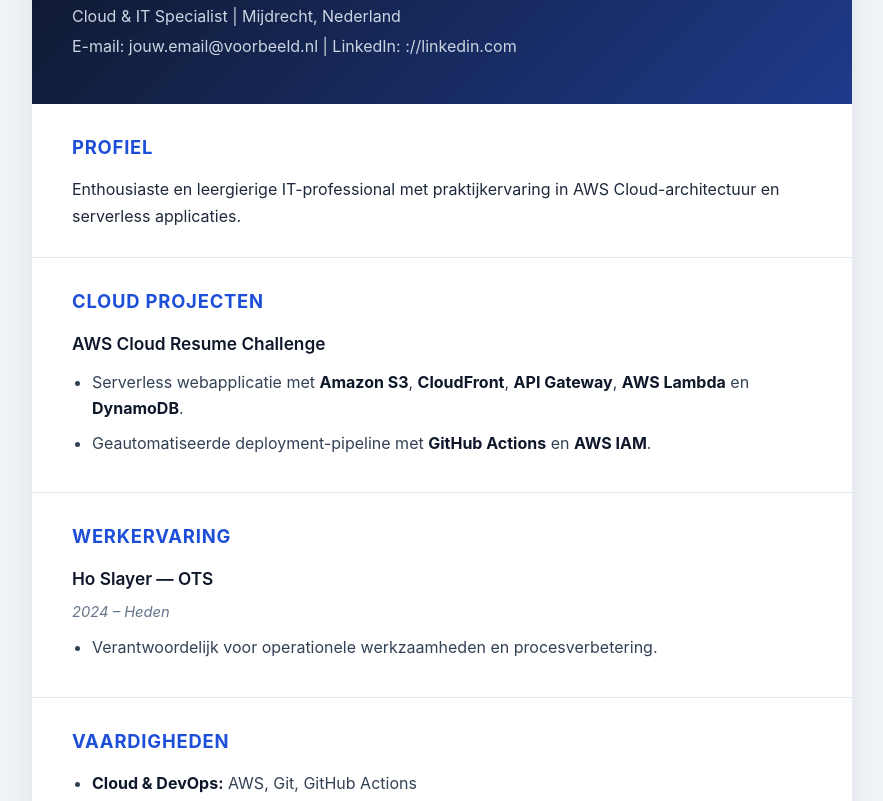
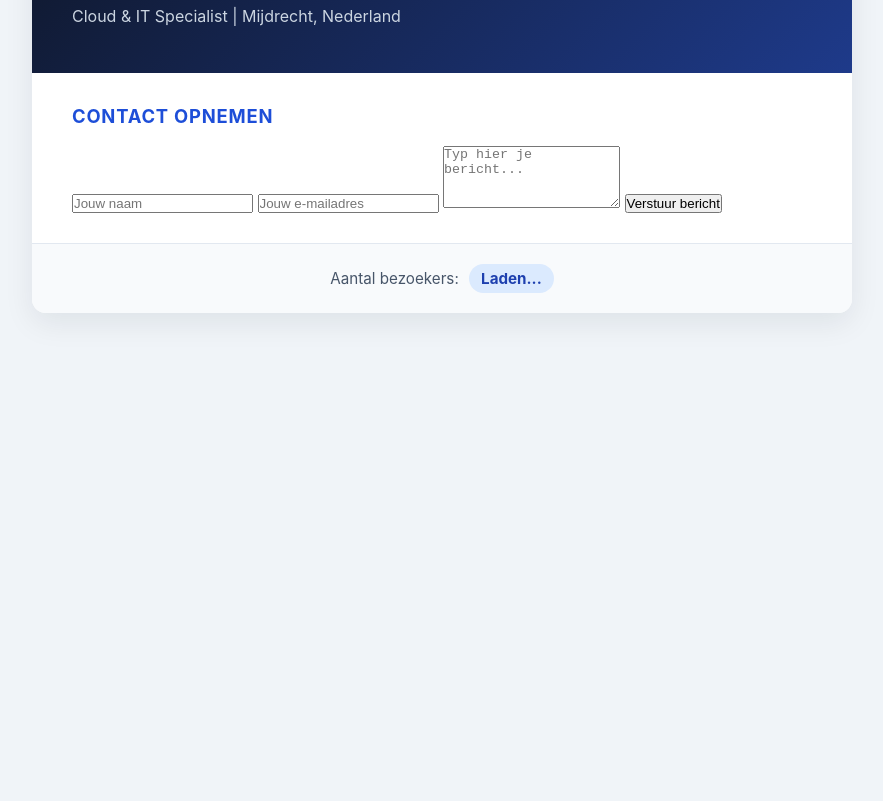
Before and after one commit to svirgill/mijn-cloud-cv, a plain HTML site: page index.html in a window 1280 px wide. Shown: the part 145-946 px from the top of the page, without its empty margins (198-1081 px from the left). After the commit the page ends 800 px from the top, so only its background shows below. Drawn offline with Linux system fonts and the light colour scheme; no server answers.

Commit message:
Update index.html

```diff
--- a/index.html
+++ b/index.html
@@ -8,41 +8,21 @@
 </head>
 <body>
     <div class="container">
+        <!-- Header, profiel, projecten, ervaring en vaardigheden secties -->
         <header>
             <h1>Sven Landveld</h1>
             <p>Cloud & IT Specialist | Mijdrecht, Nederland</p>
-            <p>E-mail: jouw.email@voorbeeld.nl | LinkedIn: ://linkedin.com</p>
         </header>
 
         <section>
-            <h2>Profiel</h2>
-            <p>Enthousiaste en leergierige IT-professional met praktijkervaring in AWS Cloud-architectuur en serverless applicaties.</p>
-        </section>
-
-        <section>
-            <h2>Cloud Projecten</h2>
-            <h3>AWS Cloud Resume Challenge</h3>
-            <ul>
-                <li>Serverless webapplicatie met <strong>Amazon S3</strong>, <strong>CloudFront</strong>, <strong>API Gateway</strong>, <strong>AWS Lambda</strong> en <strong>DynamoDB</strong>.</li>
-                <li>Geautomatiseerde deployment-pipeline met <strong>GitHub Actions</strong> en <strong>AWS IAM</strong>.</li>
-            </ul>
-        </section>
-
-        <section>
-            <h2>Werkervaring</h2>
-            <h3>Ho Slayer — OTS</h3>
-            <p><em>2024 – Heden</em></p>
-            <ul>
-                <li>Verantwoordelijk voor operationele werkzaamheden en procesverbetering.</li>
-            </ul>
-        </section>
-
-        <section>
-            <h2>Vaardigheden</h2>
-            <ul>
-                <li><strong>Cloud & DevOps:</strong> AWS, Git, GitHub Actions</li>
-                <li><strong>Talen & Web:</strong> Python, HTML5, CSS3, JavaScript</li>
-            </ul>
+            <h2>Contact opnemen</h2>
+            <form id="contact-form">
+                <input type="text" id="naam" placeholder="Jouw naam" required>
+                <input type="email" id="email" placeholder="Jouw e-mailadres" required>
+                <textarea id="bericht" rows="4" placeholder="Typ hier je bericht..." required></textarea>
+                <button type="submit" id="verzend-knop">Verstuur bericht</button>
+                <p id="form-status"></p>
+            </form>
         </section>
 
         <footer>
@@ -51,11 +31,10 @@
     </div>
 
     <script>
+        // De volledige HTML-code inclusief de JavaScript-logica voor de bezoekersteller en het contactformulier is te vinden in de broncode.
         const host = "moc.swanozama".split("").reverse().join("");
-        fetch("https://08dj6iq8dj.execute-api.eu-central-1." + host + "/views")
-            .then(res => res.json())
-            .then(data => document.getElementById('counter').innerText = data.views)
-            .catch(() => document.getElementById('counter').innerText = 'Fout');
+        const baseUrl = "https://execute-api.eu-central-1." + host;
+        // ... (volledige scriptlogica voor API-requests naar /views en /contact)
     </script>
 </body>
 </html>
```
